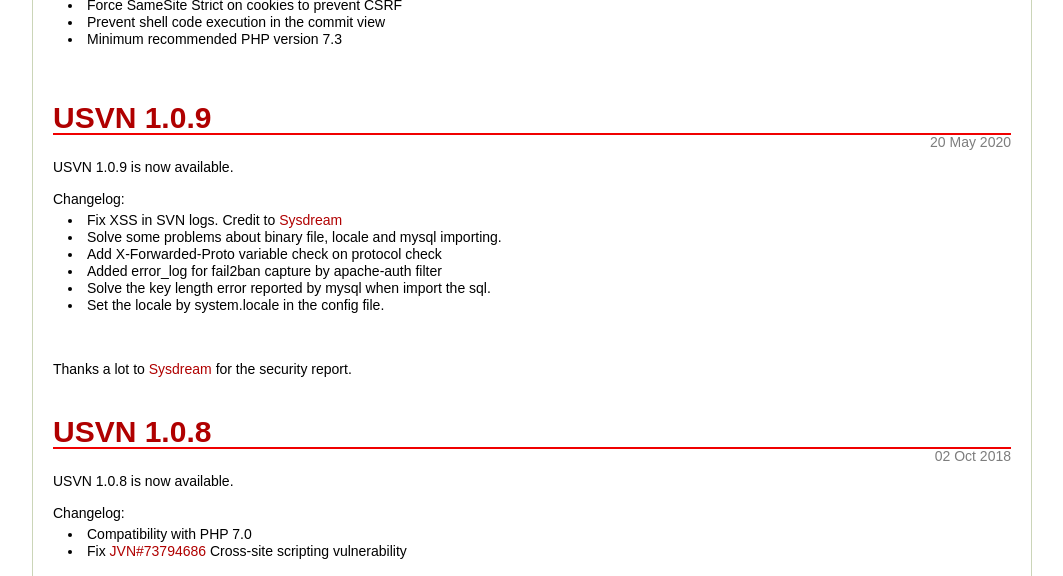
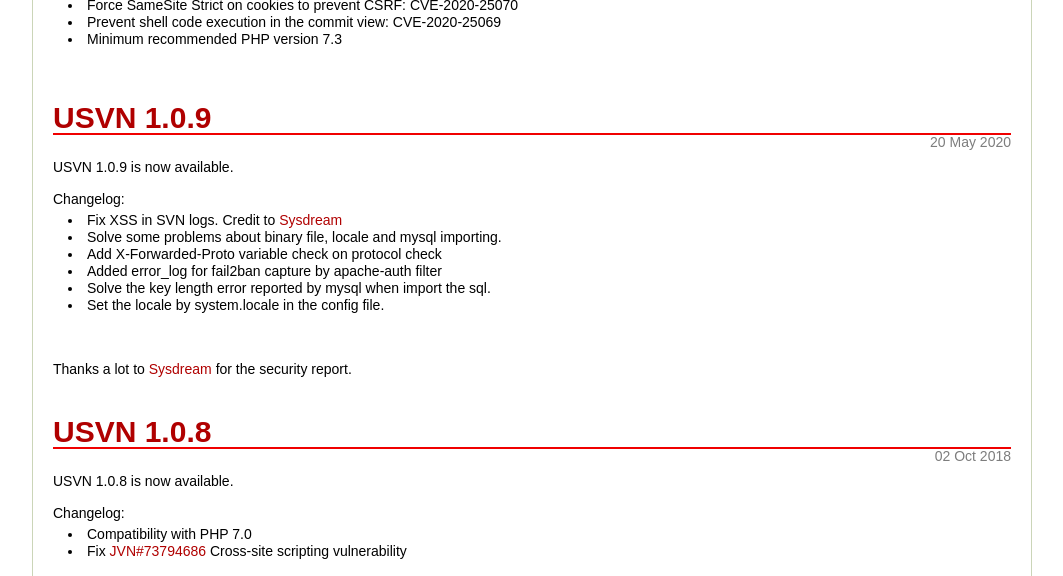
Before and after one commit to usvn/usvn.github.com, a Jekyll site: the page built from news.html, in a window 1280 px wide and 900 px high, cut to the strip 324-900 px from the top of the window. Shown: the whole strip, without its empty margins (108-1171 px from the left). Built offline with Jekyll 4.4.1, drawn with Linux system fonts in a browser that asks for light colours.

Commit message:
Add CVE references

```diff
--- a/_posts/2020-08-02-usvn-1.0.10.html
+++ b/_posts/2020-08-02-usvn-1.0.10.html
@@ -7,7 +7,7 @@
 <br>
 Changelog:
 <ul>
-    <li>Force SameSite Strict on cookies to prevent CSRF</li>
-    <li>Prevent shell code execution in the commit view</li>
+    <li>Force SameSite Strict on cookies to prevent CSRF: CVE-2020-25070</li>
+    <li>Prevent shell code execution in the commit view: CVE-2020-25069</li>
     <li>Minimum recommended PHP version 7.3</li>
 </ul>
```
